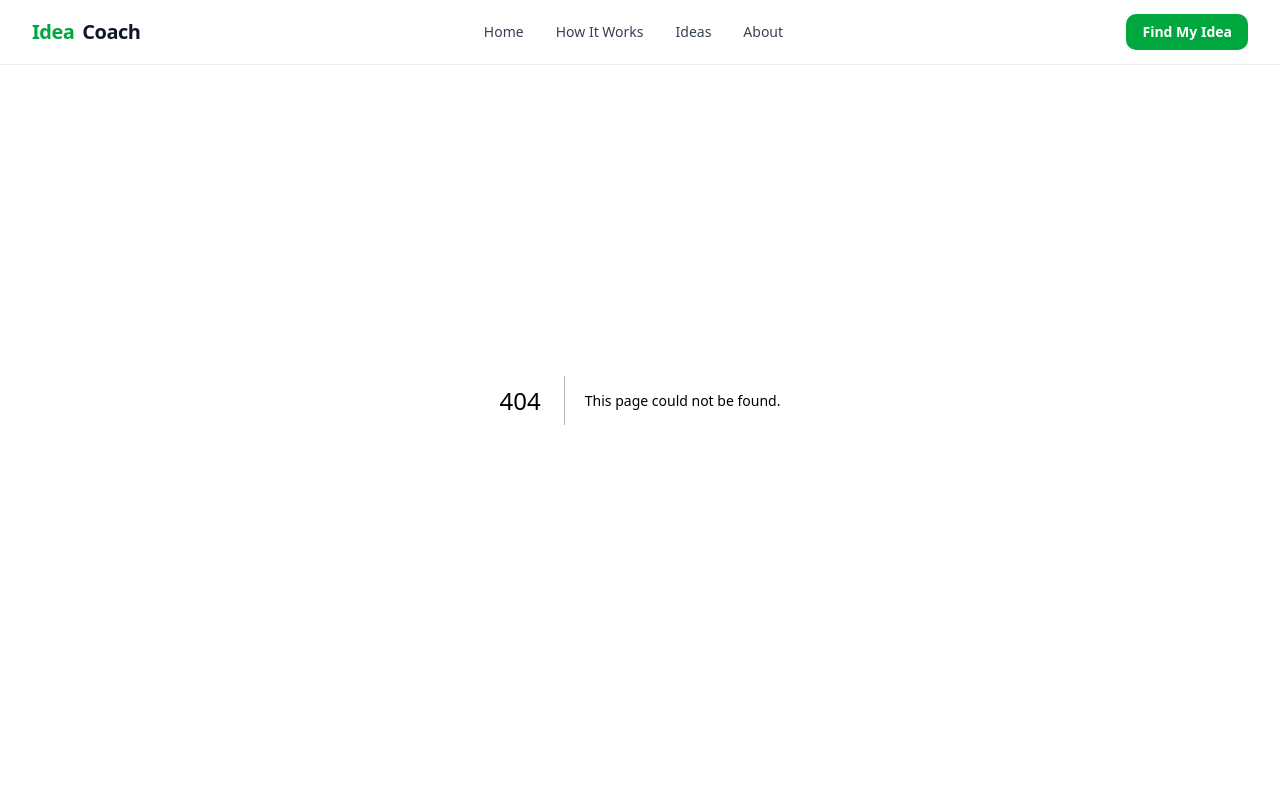
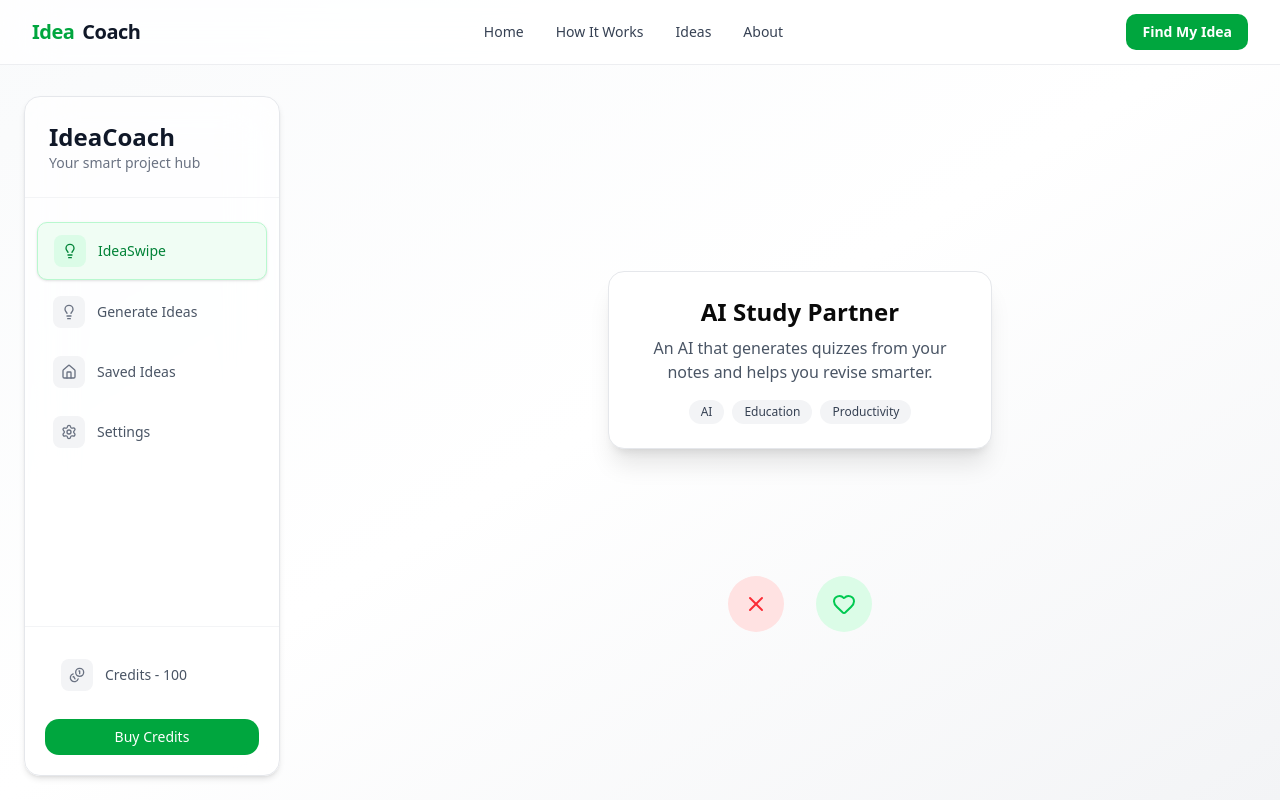
Before and after one commit to imSaikirann/ideacoach, a Next.js app: page /IdeaSwipe in a window 1280 px wide. Before the commit this address had no page. Built offline with nearby package versions, Linux system fonts and the light colour scheme.

Commit message:
feat:added card swiper

```diff
--- /dev/null
+++ b/app/IdeaSwipe/page.tsx
@@ -0,0 +1,9 @@
+import IdeaSwipe from "@/components/IdeaSwipe";
+import DashboardLayout from "@/components/DashboardLayout";
+export default function IdeasPage() {
+  return (
+   <DashboardLayout>
+         <IdeaSwipe />
+       </DashboardLayout>
+  );
+}
--- a/components/DashboardLayout.tsx
+++ b/components/DashboardLayout.tsx
@@ -26,6 +26,12 @@ export default function DashboardLayout({ children }: { children: ReactNode }) {
           </div>
 
           <nav className="mt-6 space-y-1 px-3">
+             <SidebarLink
+              icon={<Lightbulb className="h-4 w-4" />}
+              label="IdeaSwipe"
+              href="/IdeaSwipe"
+              active={pathname === "/IdeaSwipe"}
+            />
             <SidebarLink
               icon={<Lightbulb className="h-4 w-4" />}
               label="Generate Ideas"
@@ -51,7 +57,7 @@ export default function DashboardLayout({ children }: { children: ReactNode }) {
           <div className="flex flex-col gap-4">
             <SidebarLink
               icon={<Coins className="h-4 w-4" />}
-              label="Credits"
+              label="Credits - 100"
               href="/credits"
               active={pathname === "/credits"}
             />
--- a/components/IdeaForm.tsx
+++ b/components/IdeaForm.tsx
@@ -58,7 +58,7 @@ export default function IdeaForm() {
                         className={`py-3 rounded-xl text-sm ${
                           techStack === stack
                             ? "bg-green-500 text-white shadow-md hover:bg-green-400"
-                            : "border border-gray-300 text-gray-700 hover:border-green-400 hover:text-green-600"
+                            : "border border-gray-300 text-white hover:border-green-400 hover:text-green-600"
                         }`}
                       >
                         {stack}
@@ -92,7 +92,7 @@ export default function IdeaForm() {
                         className={`flex-1 py-4 rounded-xl ${
                           difficulty === level
                             ? "bg-green-500 text-white hover:bg-green-400"
-                            : "border border-gray-300 text-gray-700 hover:border-green-400 hover:text-green-600"
+                            : "border border-gray-300 text-white hover:border-green-400 hover:text-green-600"
                         }`}
                       >
                         {level}
@@ -133,7 +133,7 @@ export default function IdeaForm() {
                         className={`py-4 rounded-xl ${
                           interest === item
                             ? "bg-green-500 text-white hover:bg-green-400"
-                            : "border border-gray-300 text-gray-700 hover:border-green-400 hover:text-green-600"
+                            : "border border-gray-300 text-white hover:border-green-400 hover:text-green-600"
                         }`}
                       >
                         {item}
--- /dev/null
+++ b/components/IdeaSwipe.tsx
@@ -0,0 +1,127 @@
+"use client";
+
+import { useState } from "react";
+import { motion, useMotionValue, useTransform } from "framer-motion";
+import { Lightbulb, Heart, X } from "lucide-react";
+
+const fakeIdeas = [
+  {
+    id: 1,
+    title: "AI Study Partner",
+    description: "An AI that generates quizzes from your notes and helps you revise smarter.",
+    tags: ["AI", "Education", "Productivity"],
+  },
+  {
+    id: 2,
+    title: "Campus Skill Swap",
+    description: "A platform where students trade skills — coding for design, design for writing, etc.",
+    tags: ["Community", "Learning", "Collaboration"],
+  },
+  {
+    id: 3,
+    title: "Mood-Based Music Player",
+    description: "App that detects your mood using your camera and plays matching songs.",
+    tags: ["AI", "Music", "Entertainment"],
+  },
+  {
+    id: 4,
+    title: "Mood-Based Music Player",
+    description: "App that detects your mood using your camera and plays matching songs.",
+    tags: ["AI", "Music", "Entertainment"],
+  },
+  {
+    id: 5,
+    title: "Mood-Based Music Player",
+    description: "App that detects your mood using your camera and plays matching songs.",
+    tags: ["AI", "Music", "Entertainment"],
+  },
+  {
+    id: 6,
+    title: "Mood-Based Music Player",
+    description: "App that detects your mood using your camera and plays matching songs.",
+    tags: ["AI", "Music", "Entertainment"],
+  },
+];
+
+export default function IdeaSwipe() {
+  const [ideas, setIdeas] = useState(fakeIdeas);
+
+  const handleSwipe = (direction: "left" | "right") => {
+    setIdeas((prev) => prev.slice(1)); // remove top card
+  };
+
+  if (ideas.length === 0) {
+    return (
+      <div className="flex flex-col items-center justify-center h-[70vh] text-center">
+        <Lightbulb className="w-10 h-10 text-yellow-500 mb-4" />
+        <h2 className="text-xl font-semibold">No more ideas!</h2>
+        <p className="text-sm text-gray-500">Check back later for fresh inspiration.</p>
+      </div>
+    );
+  }
+
+  const topIdea = ideas[0];
+  const nextIdeas = ideas.slice(1);
+
+  const x = useMotionValue(0);
+  const rotate = useTransform(x, [-200, 200], [-15, 15]);
+  const opacity = useTransform(x, [-200, 0, 200], [0, 1, 0]);
+
+  return (
+    <div className="relative flex justify-center items-center h-[80vh] w-full overflow-hidden">
+      {/* Render next cards (static) */}
+      {nextIdeas.map((idea) => (
+        <div
+          key={idea.id}
+          className="absolute w-80 sm:w-96 bg-gray-50 shadow-md rounded-2xl p-6 opacity-70 scale-95 border border-gray-200"
+        >
+          <h3 className="text-2xl font-bold mb-2">{idea.title}</h3>
+          <p className="text-gray-600 text-sm">{idea.description}</p>
+        </div>
+      ))}
+
+      {/* Top swipeable card */}
+      <motion.div
+        key={topIdea.id}
+        className="absolute w-80 sm:w-96 bg-white shadow-xl rounded-2xl p-6 text-center cursor-grab border border-gray-200"
+        style={{ x, rotate, opacity }}
+        drag="x"
+        dragConstraints={{ left: 0, right: 0 }}
+        dragElastic={1.2}
+        onDragEnd={(event, info) => {
+          if (info.offset.x > 150) handleSwipe("right");
+          else if (info.offset.x < -150) handleSwipe("left");
+        }}
+      >
+        <h3 className="text-2xl font-bold mb-2">{topIdea.title}</h3>
+        <p className="text-gray-600 mb-4">{topIdea.description}</p>
+        <div className="flex justify-center flex-wrap gap-2">
+          {topIdea.tags.map((tag) => (
+            <span
+              key={tag}
+              className="bg-gray-100 text-gray-700 text-xs px-3 py-1 rounded-full"
+            >
+              {tag}
+            </span>
+          ))}
+        </div>
+      </motion.div>
+
+      {/* Buttons */}
+      <div className="absolute bottom-12 flex gap-8">
+        <button
+          onClick={() => handleSwipe("left")}
+          className="p-4 bg-red-100 hover:bg-red-200 rounded-full"
+        >
+          <X className="text-red-500 w-6 h-6" />
+        </button>
+        <button
+          onClick={() => handleSwipe("right")}
+          className="p-4 bg-green-100 hover:bg-green-200 rounded-full"
+        >
+          <Heart className="text-green-500 w-6 h-6" />
+        </button>
+      </div>
+    </div>
+  );
+}
```
Also changed, not shown: 1 other file (tests, documents, lock files or other folders).
